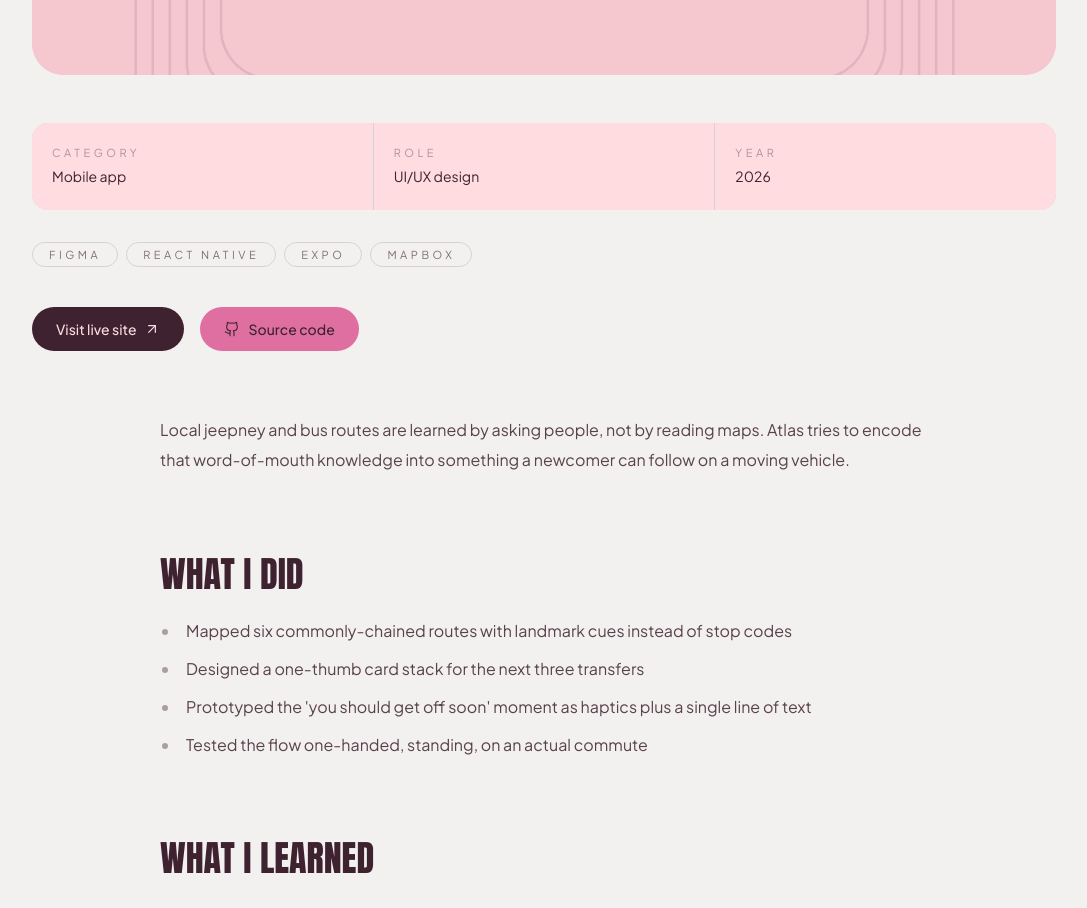
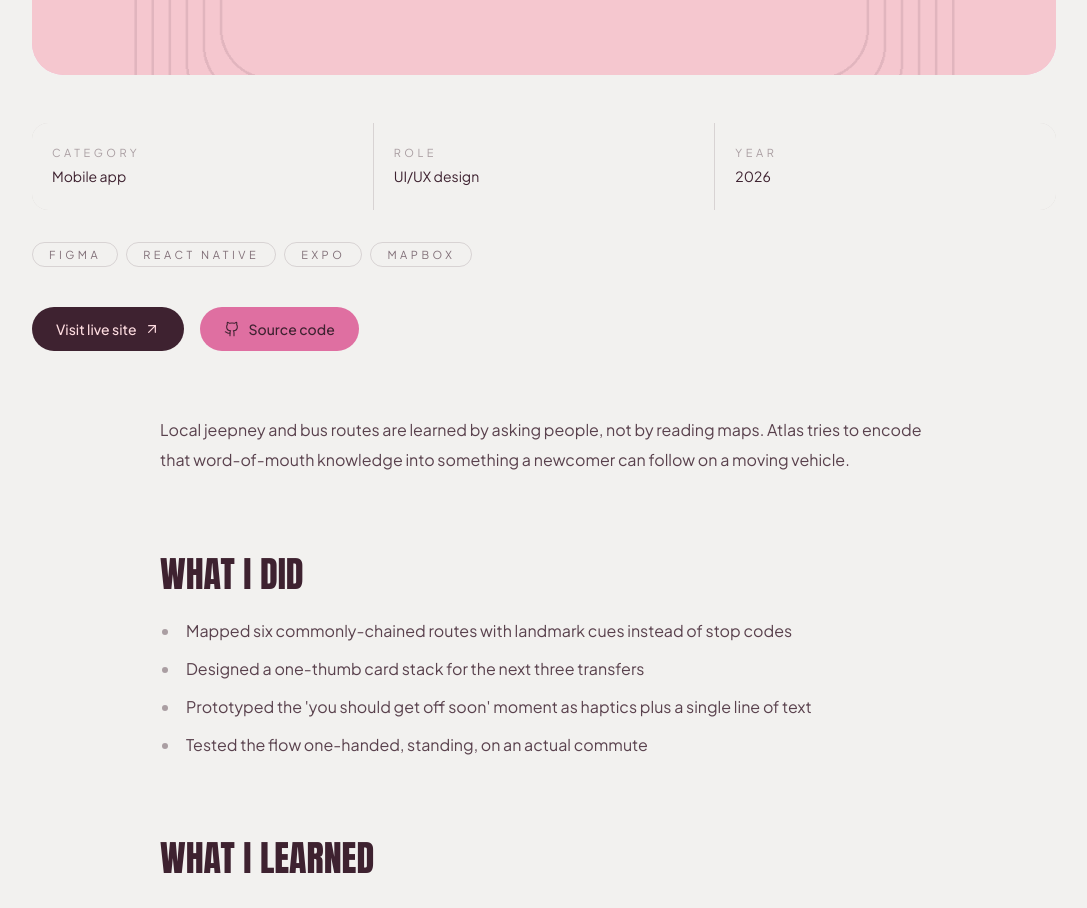
Before and after one commit to bymacy/portfolio, a Next.js app: page /projects/atlas-transit in a window 1280 px wide. Shown: the part 1000-1908 px from the top of the page, without its empty margins (96-1183 px from the left). Built offline with nearby package versions, Linux system fonts and the light colour scheme.

Commit message:
category-role-year color

```diff
--- a/app/projects/[slug]/page.tsx
+++ b/app/projects/[slug]/page.tsx
@@ -86,7 +86,7 @@ export default function ProjectPage({ params }: PageProps) {
             className="mt-12 grid gap-px overflow-hidden rounded-2xl bg-hairline sm:grid-cols-3"
           >
             {meta.map((item) => (
-              <div key={item.label} className="bg-blush px-5 py-6">
+              <div key={item.label} className="bg-paper px-5 py-6">
                 <p className="text-eyebrow uppercase text-plum-faint">{item.label}</p>
                 <p className="mt-2 text-sm text-plum">{item.value}</p>
               </div>
```
